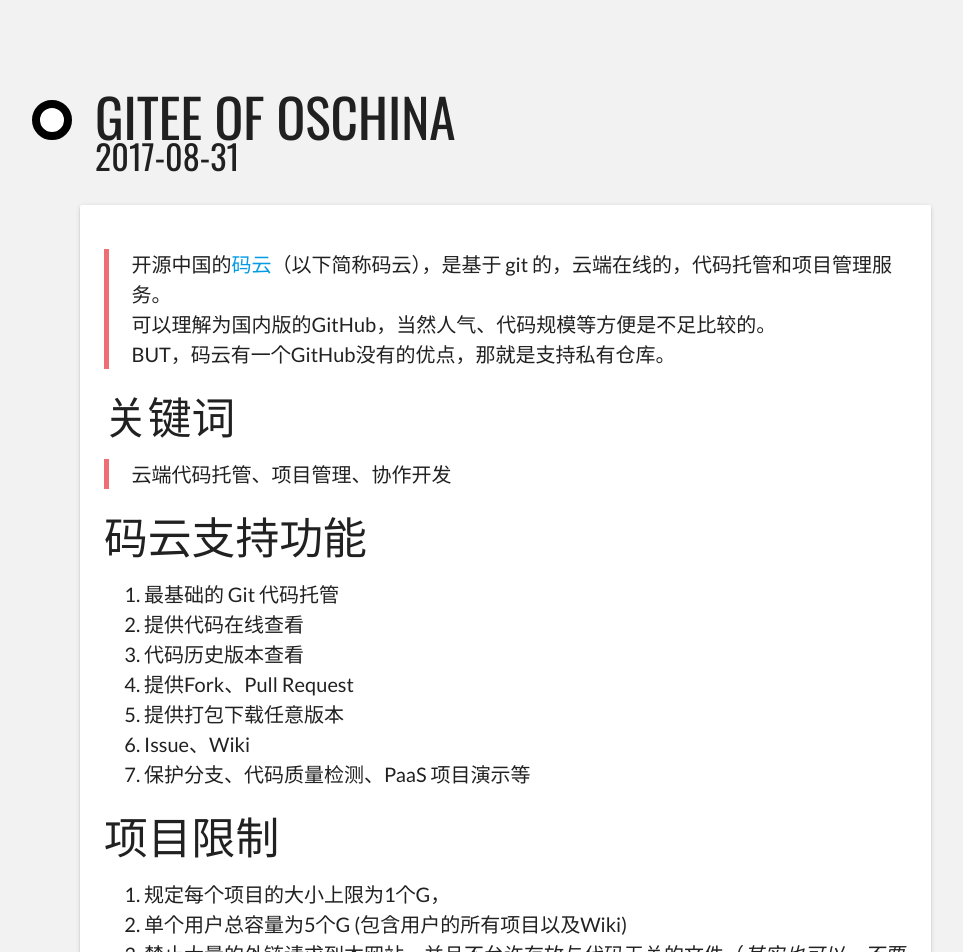
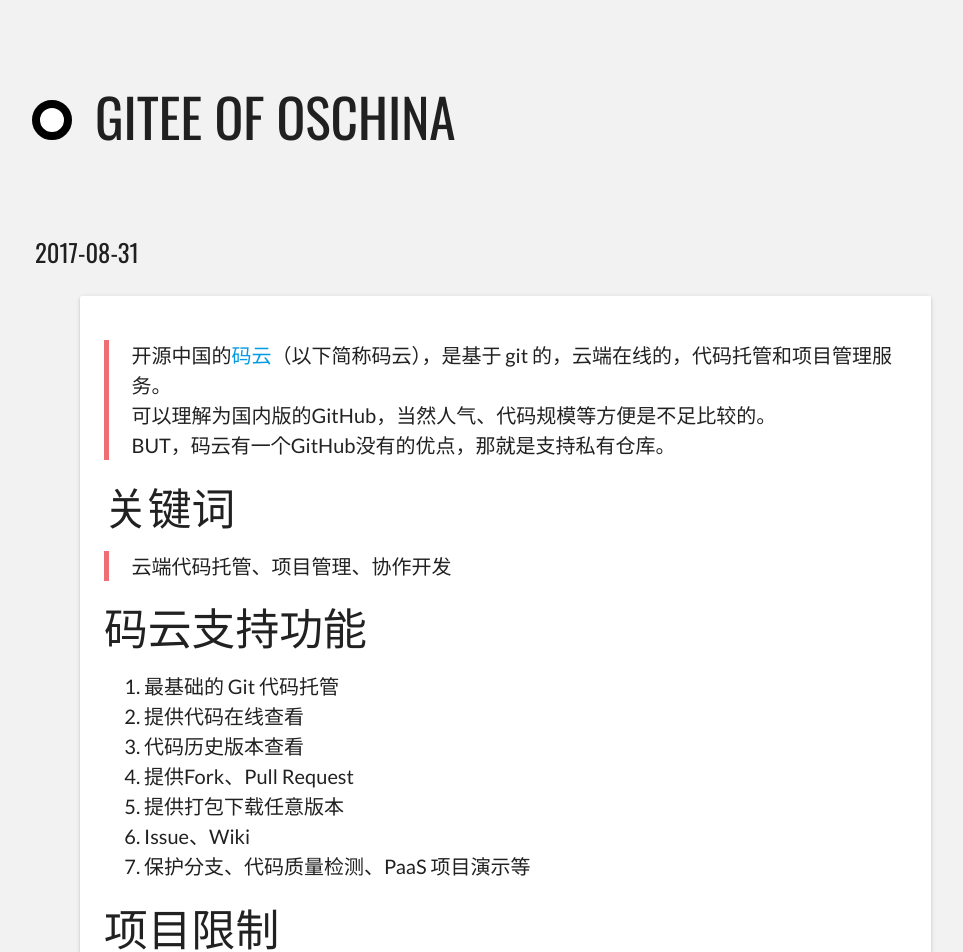
Before and after one commit to unicorn25/unicorn25.github.io, a Jekyll site: the page built from _steps/开源中国之码云体验报告.md, in a window 1280 px wide. Shown: the top 952 px of the page, without its empty margins (157-1120 px from the left). Built offline with Jekyll 4.4.1, drawn with Linux system fonts in a browser that asks for light colours.

Commit message:
fix: update date config in post.html

```diff
--- a/_layouts/post.html
+++ b/_layouts/post.html
@@ -8,7 +8,8 @@
     <div class="item">
         <h2 class="item-date">{{ page.title }}</h2>
         <br>
-        <h4 class="item-date">{{ page.date | date: '%Y-%m-%d' }}</h4>
+        <br>
+        <h5>{{ page.date | date: '%Y-%m-%d' }}</h5>
 
         <div class="card-panel">
             <!-- <h3 class="card-title">
```
